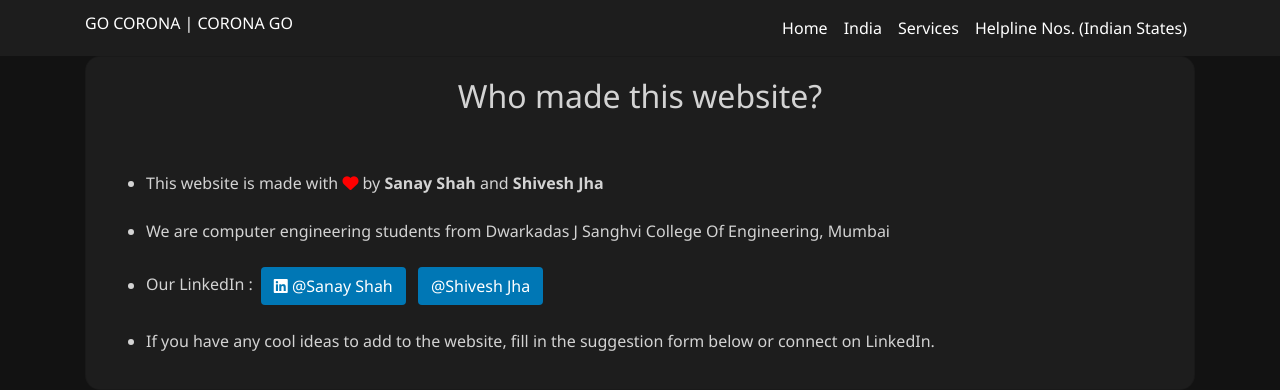
After one commit to Sanayshah2/go-corona-corona-go, a Django app: template covid19/covidapp/templates/covidapp/about.html in a window 1280 px wide. The commit adds this page. Shown: the top 390 px of the page. Run offline with Django 3.2, Linux system fonts and the light colour scheme; the template is opened without the code that fills it, so the values that code supplies are empty; some libraries are stand-ins or nearby versions.

Commit message:
initial commit

```diff
--- /dev/null
+++ b/covid19/covidapp/templates/covidapp/about.html
@@ -0,0 +1,24 @@
+{% extends 'covidapp/base.html' %}
+{% block content %}
+<div class='container'>
+    <div class='card col-12'>
+    <center><h2>Who made this website?</h2></center>
+    <br><br>
+    <ul style='list-style-type: disc;'>
+        <li>This website is made with <i class='fa fa-heart' style="color:red"></i> by <strong>Sanay Shah</strong> and <strong>Shivesh Jha</strong></li><br>
+        <li>We are computer engineering students from Dwarkadas J Sanghvi College Of Engineering, Mumbai</li><br>
+        <li>
+            Our LinkedIn :&ensp;<a class='btn a-style' href='https://www.linkedin.com/in/sanay-shah-45b973194/'><i class="fa fa-linkedin-square" aria-hidden="true"></i> @Sanay Shah</a>&ensp; <a class='btn a-style' href='https://www.linkedin.com/in/shivesh-jha-b74b46198/'>@Shivesh Jha</a></li><br>
+        <li>If you have any cool ideas to add to the website, fill in the suggestion form below or connect on LinkedIn.
+    </div>
+</div>
+{% endblock content %}
+
+{% block style %}
+<style>
+.a-style{
+background-color: #0077b5;
+color:white;
+}
+</style>
+{% endblock style %}
--- a/covid19/covidapp/urls.py
+++ b/covid19/covidapp/urls.py
@@ -12,5 +12,6 @@ urlpatterns = [
     path('api/countrywise/country/<code>/',views.countryview,name='countryview'),
     path('api/statewise/search/',views.statesearch,name='statesearch'),
     path('api/helpline/',views.Helpline,name='Helpline'),
+    path('api/about', views.about, name='about')
 
 ]
```
Also changed, not shown: covid19/covidapp/templates/covidapp/api.html (+13 -9 lines), covid19/covidapp/views.py (+11 -5 lines).
